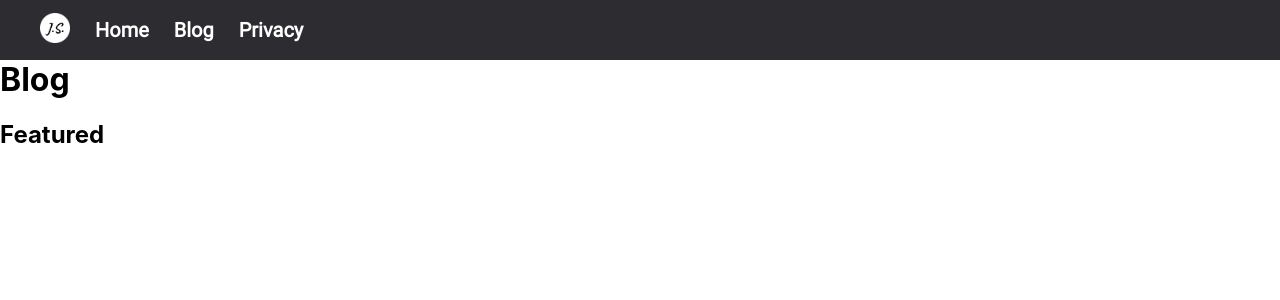
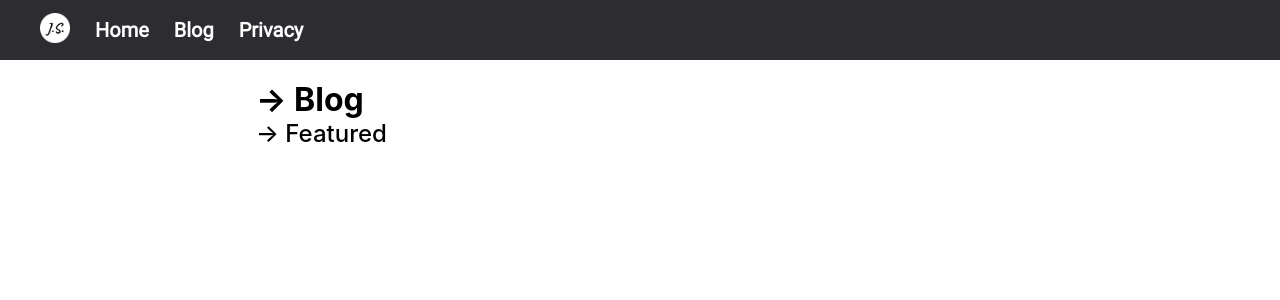
Before and after one commit to jonahschueller/JSchueller.de, a Next.js app: page /blog in a window 1280 px wide. Shown: the top 300 px of the page. Built offline with nearby package versions, Linux system fonts and the light colour scheme.

Commit message:
✨ Page refactoring.

```diff
--- /dev/null
+++ b/common/Page.js
@@ -0,0 +1,14 @@
+import commonStyles from '../styles/Content.module.css';
+import Head from 'next/head'
+
+const Page = ({children, title}) => {
+    return (
+    <div className={commonStyles.container}>
+        <Head>
+            <title>{title}</title>
+        </Head>
+        {children}
+    </div>)
+}
+
+export default Page
--- a/pages/blog.js
+++ b/pages/blog.js
@@ -1,18 +1,25 @@
-import Head from 'next/head'
+import Link from 'next/link'
 import styles from '../styles/Blog.module.css';
+import commonStyles from '../styles/Content.module.css';
+import Page from '../common/Page'
 
 const Blog = () => {
     return (
-    <div className={styles.container}>
-        <Head>
-            <title>Blog</title>
-        </Head>
+    <Page title="Blog">
         <div>
-            <h1>Blog</h1>
+            <Link href="/blog">
+                <div className={commonStyles.title}>
+                    &#x2192; Blog
+                </div>
+            </Link>
 
-            <h2>Featured</h2>
+            <Link href="/blog#featured">
+                <div className={commonStyles.subtitle}>
+                    &#x2192; Featured
+                </div>
+            </Link>
         </div>
-    </div>)
+    </Page>)
 }
 
 export default Blog;
--- a/pages/index.js
+++ b/pages/index.js
@@ -23,7 +23,8 @@ export default function Home() {
             <h4 className={styles.subtitle}>SOFTWARE DEVELOPER</h4>
             <p className={styles.meText}>
               Hey there 👋, my name is Jonah Schüller. Currently, I am studying
-              computer science at RWTH Aachen University. 🤓 I love to explore the world of ☁️ cloud computing.
+              computer science at RWTH Aachen University. 🤓 <br/>
+              I love to explore the world of ☁️ cloud computing.
             </p>
 
             <GitHubButton/>
--- /dev/null
+++ b/styles/Content.module.css
@@ -0,0 +1,30 @@
+.container {
+    min-height: 100vh;
+    margin: 0 20%;
+    margin-top: 80px;
+    display: flex;
+    flex-direction: column;
+}
+
+.title {
+    font-size: 2rem;
+    font-weight: 700;
+    text-align: left;
+}
+
+.title:hover {
+    text-decoration: underline;
+    cursor: pointer;
+}
+
+
+.subtitle {
+    font-size: 1.5rem;
+    font-weight: 500;
+    text-align: left;
+}
+
+.subtitle:hover {
+    text-decoration: underline;
+    cursor: pointer;
+}
```
